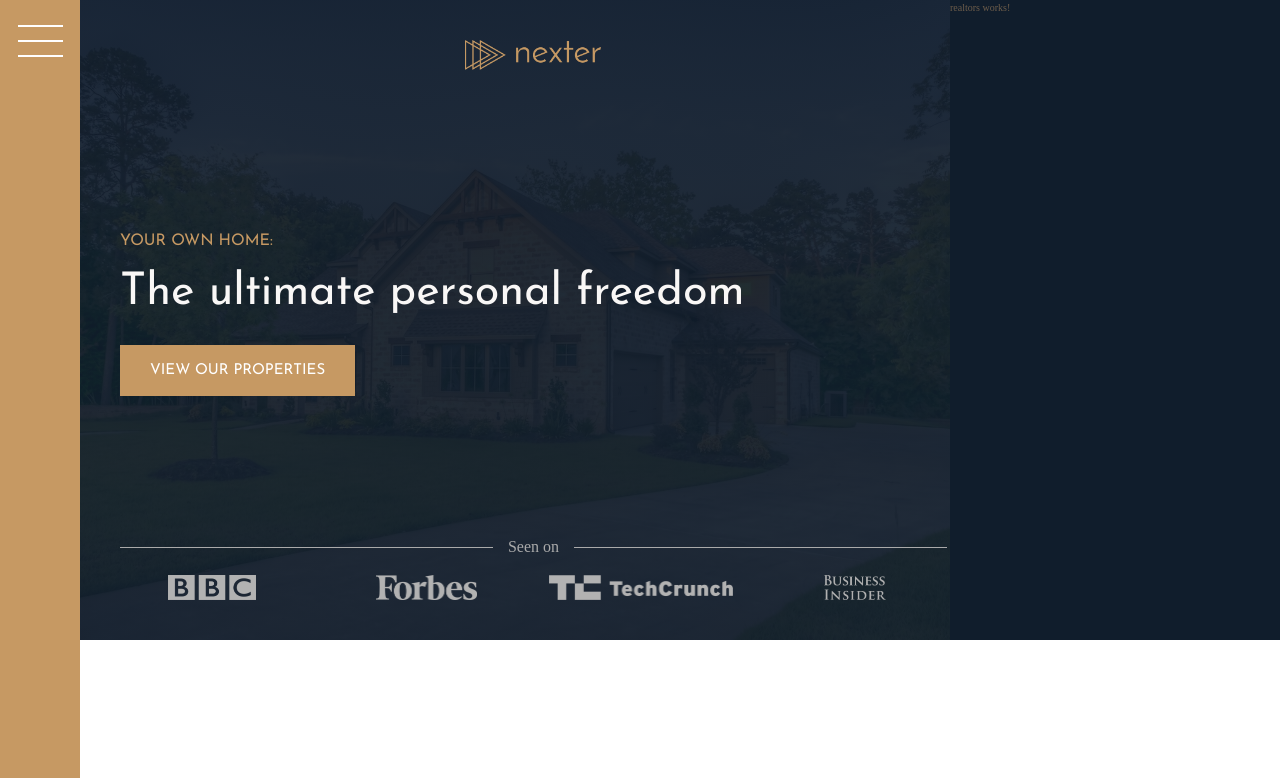
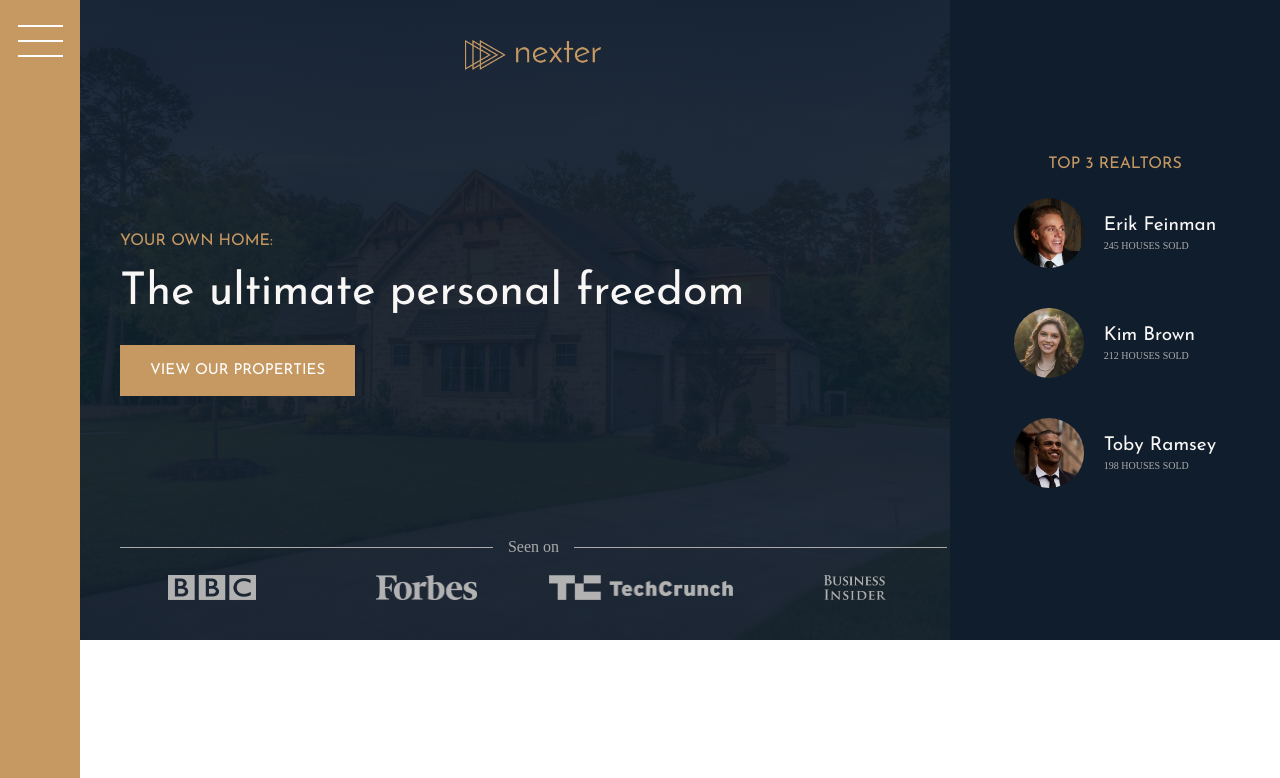
Before and after one commit to nitaicharan/Udemy-ACSSSASSFGAM3, an Angular app: page / in a window 1280 px wide. Shown: the top 778 px of the page. Built offline with nearby package versions, Linux system fonts and the light colour scheme.

Commit message:
120. Building the Realtors Section

```diff
--- a/src/app/container/realtors/realtors.component.html
+++ b/src/app/container/realtors/realtors.component.html
@@ -1 +1,31 @@
-<div fxFlex class="realtors">realtors works!</div>
+<div
+     fxFlex
+     gdGap="2rem 0"
+     gdAlignColumns="center"
+     gdAlignRows="center center"
+    class="realtors">
+    <h3 class="heading-3">Top 3 Realtors</h3>
+    <div
+        gdGap="5vh 2rem"
+        gdAlignColumns="normal center"
+        gdColumns="min-content max-content"
+        class="realtors__list">
+        <img src="./assets/img/realtor-1.jpeg" alt="Realtor 1" class="realtors__img">
+        <div class="realtors__details">
+            <h4 class="heading-4 heading-4--light">Erik Feinman</h4>
+            <p class="realtors__sold">245 houses sold</p>
+        </div>
+
+        <img src="./assets/img/realtor-2.jpeg" alt="Realtor 2" class="realtors__img">
+        <div class="realtors__details">
+            <h4 class="heading-4 heading-4--light">Kim Brown</h4>
+            <p class="realtors__sold">212 houses sold</p>
+        </div>
+
+        <img src="./assets/img/realtor-3.jpeg" alt="Realtor 3" class="realtors__img">
+        <div class="realtors__details">
+            <h4 class="heading-4 heading-4--light">Toby Ramsey</h4>
+            <p class="realtors__sold">198 houses sold</p>
+        </div>
+    </div>
+</div>
--- a/src/app/container/realtors/realtors.component.scss
+++ b/src/app/container/realtors/realtors.component.scss
@@ -1,3 +1,20 @@
 .realtors {
     background-color: var(--color-secondary);
+    padding: 3rem;
+
+    &__list {
+
+    }
+
+    &__img {
+        width: 7rem;
+        border-radius: 50%;
+        display: block;
+    }
+
+    &__sold {
+        text-transform: uppercase;
+        color: var(--color-grey-light-2);
+        margin-top: -3px;
+    }
 }
```
Also changed, not shown: 34 other files (tests, documents, lock files or other folders).
